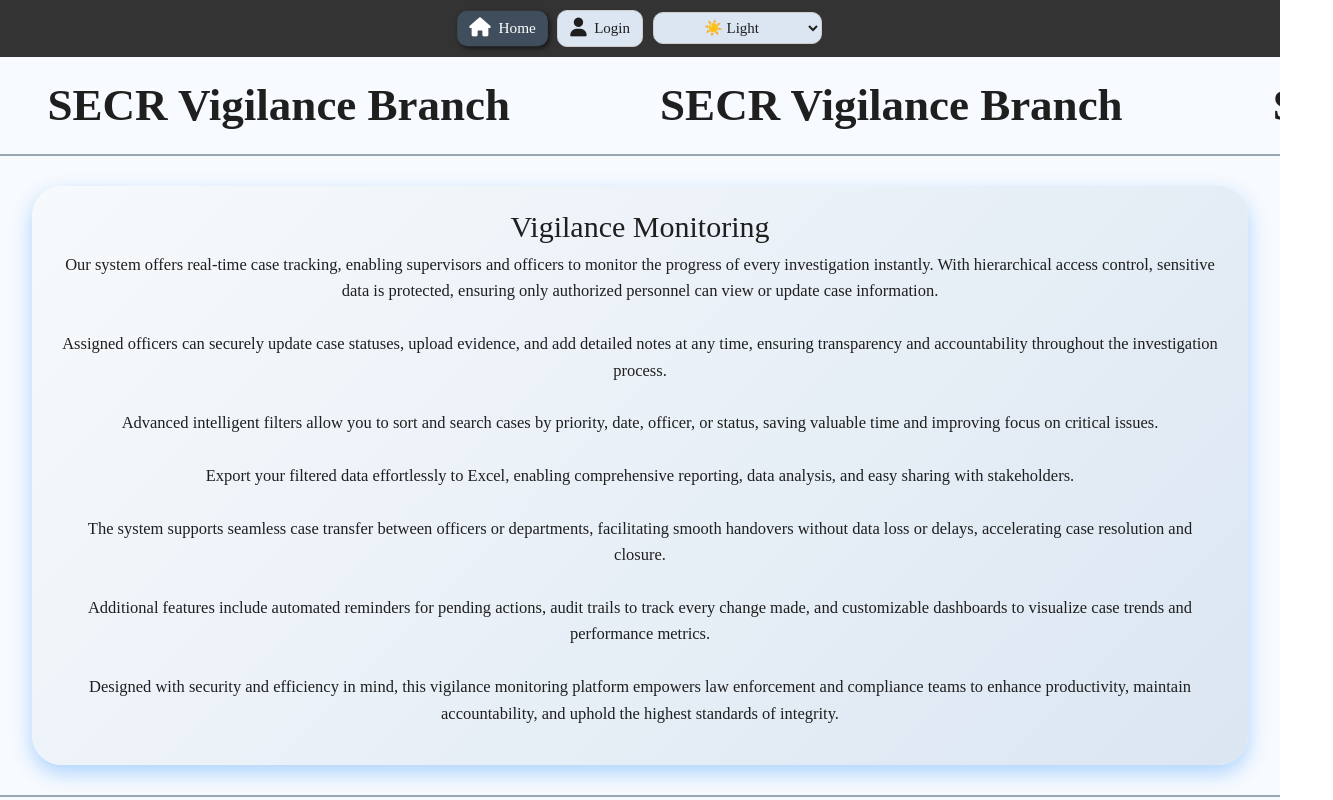
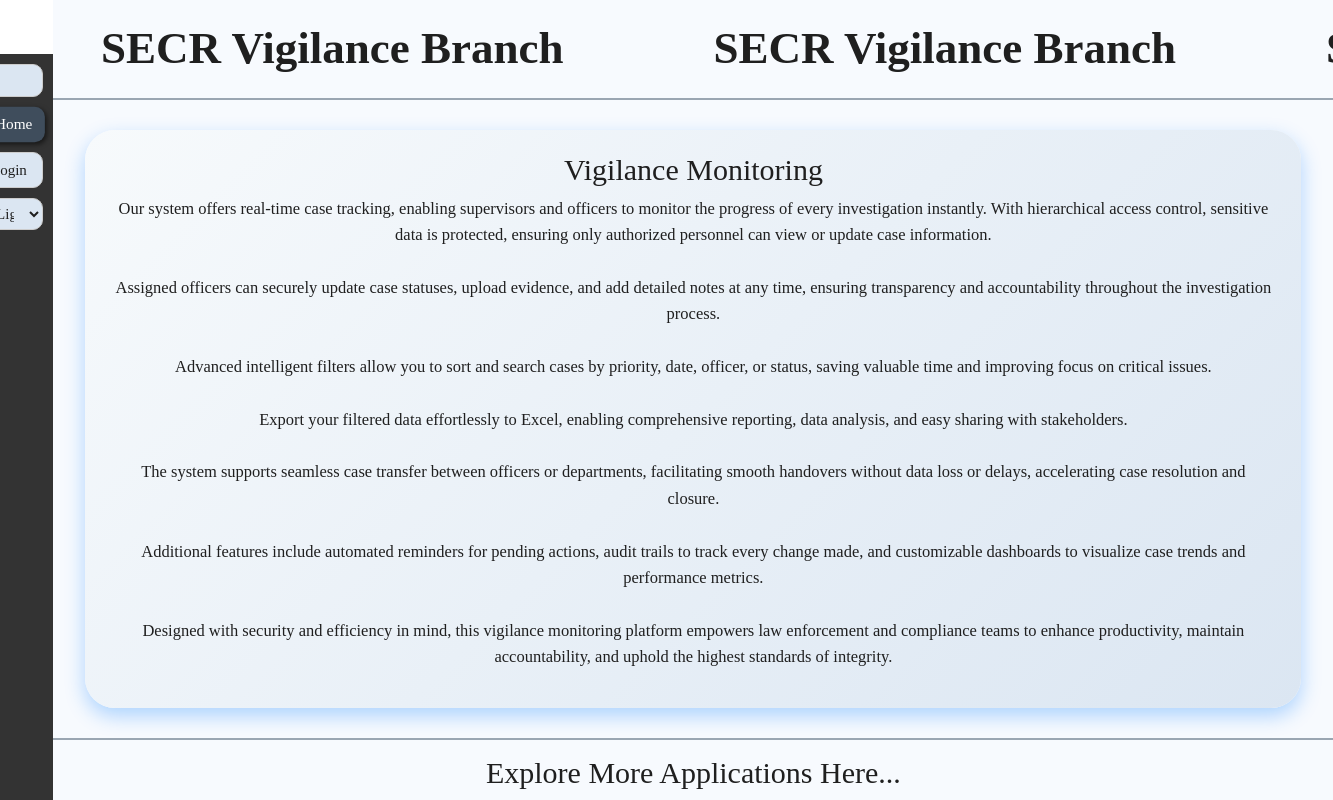
Before and after one commit to VinayVamshee/Project-VSS, a React (Create React App) app in the folder client/: page / in a window 1280 px wide. Shown: the top 800 px of the page, 1333 px wide, since content can reach past the window. Built offline with nearby package versions, Linux system fonts and the light colour scheme.

Commit message:
style updates

```diff
--- a/client/src/Components/InProgess.js
+++ b/client/src/Components/InProgess.js
@@ -332,97 +332,6 @@ export default function InProgress() {
 
                     <div className="AllFilters Filters" >
                         <div className="">
-
-                            <div className="input-group mb-1">
-                                {/* Dropdown to select a date field */}
-                                <button
-                                    className="btn btn-outline-secondary dropdown-toggle"
-                                    type="button"
-                                    data-bs-toggle="dropdown"
-                                    aria-expanded="false"
-                                >
-                                    <i className="bi bi-calendar-range me-2"></i>
-                                    {selectedDateRangeField || "Select Date Field"}
-                                </button>
-
-                                <ul className="dropdown-menu dropdown-menu-end">
-                                    {formSchemas
-                                        .flatMap((form) =>
-                                            form.inputFields.flatMap((field) => {
-                                                if (field.type === "group") {
-                                                    return field.fields
-                                                        .filter((subField) =>
-                                                            `${field.label} - ${subField.label}`.toLowerCase().includes("date")
-                                                        )
-                                                        .map((subField) => ({
-                                                            label: `${field.label} - ${subField.label}`,
-                                                            key: `${field.label} - ${subField.label}`,
-                                                        }));
-                                                }
-
-                                                if (field.label.toLowerCase().includes("date")) {
-                                                    return [{ label: field.label, key: field.label }];
-                                                }
-
-                                                return [];
-                                            })
-                                        )
-                                        .map(({ label, key }, idx) => (
-                                            <li key={idx}>
-                                                <button
-                                                    className="dropdown-item"
-                                                    type="button"
-                                                    onClick={() => {
-                                                        setSelectedDateRangeField(key);
-                                                    }}
-                                                >
-                                                    {label}
-                                                </button>
-                                            </li>
-                                        ))}
-                                </ul>
-
-                                {/* Date inputs shown only after field is selected */}
-                                <label className="btn ms-2">From Date</label>
-                                <input
-                                    type="date"
-                                    className="form-control"
-                                    value={dateRange.from}
-                                    onChange={(e) =>
-                                        setDateRange({ ...dateRange, from: e.target.value })
-                                    }
-                                />
-
-                                <label className="btn ms-1">To Date</label>
-                                <input
-                                    type="date"
-                                    className="form-control"
-                                    value={dateRange.to}
-                                    onChange={(e) =>
-                                        setDateRange({ ...dateRange, to: e.target.value })
-                                    }
-                                />
-
-                                <button
-                                    className="btn"
-                                    type="button"
-                                    onClick={() => {
-                                        if (selectedDateRangeField && dateRange.from && dateRange.to) {
-                                            setFilters([
-                                                ...filters,
-                                                {
-                                                    field: selectedDateRangeField,
-                                                    value: `${dateRange.from} to ${dateRange.to}`,
-                                                },
-                                            ]);
-                                            setSelectedDateRangeField("");
-                                            setDateRange({ from: "", to: "" });
-                                        }
-                                    }}
-                                >
-                                    <i className="fa-solid fa-filter me-2"></i>Add Date Filter
-                                </button>
-                            </div>
                             <div className="input-group">
                                 {/* Dropdown for field selection */}
                                 <button
@@ -561,10 +470,100 @@ export default function InProgress() {
                                     <label className="ms-2">Select All</label>
                                 </div>
                                 <button className="btn me-2" onClick={handleDownloadExcel}>
-                                    <i className="fa-solid fa-file-excel me-2"></i> Download Excel
+                                    <i className="fa-solid fa-file-excel me-2"></i> Excel
                                 </button>
                                 <button className="btn" data-bs-toggle="modal" data-bs-target="#fieldSelectModal">
-                                    <i className="fa-solid fa-file-pdf me-2"></i> Download Report
+                                    <i className="fa-solid fa-file-pdf me-2"></i> Report
+                                </button>
+                            </div>
+                             <div className="input-group mb-1">
+                                {/* Dropdown to select a date field */}
+                                <button
+                                    className="btn btn-outline-secondary dropdown-toggle"
+                                    type="button"
+                                    data-bs-toggle="dropdown"
+                                    aria-expanded="false"
+                                >
+                                    <i className="bi bi-calendar-range me-2"></i>
+                                    {selectedDateRangeField || "Select Date Field"}
+                                </button>
+
+                                <ul className="dropdown-menu dropdown-menu-end">
+                                    {formSchemas
+                                        .flatMap((form) =>
+                                            form.inputFields.flatMap((field) => {
+                                                if (field.type === "group") {
+                                                    return field.fields
+                                                        .filter((subField) =>
+                                                            `${field.label} - ${subField.label}`.toLowerCase().includes("date")
+                                                        )
+                                                        .map((subField) => ({
+                                                            label: `${field.label} - ${subField.label}`,
+                                                            key: `${field.label} - ${subField.label}`,
+                                                        }));
+                                                }
+
+                                                if (field.label.toLowerCase().includes("date")) {
+                                                    return [{ label: field.label, key: field.label }];
+                                                }
+
+                                                return [];
+                                            })
+                                        )
+                                        .map(({ label, key }, idx) => (
+                                            <li key={idx}>
+                                                <button
+                                                    className="dropdown-item"
+                                                    type="button"
+                                                    onClick={() => {
+                                                        setSelectedDateRangeField(key);
+                                                    }}
+                                                >
+                                                    {label}
+                                                </button>
+                                            </li>
+                                        ))}
+                                </ul>
+
+                                {/* Date inputs shown only after field is selected */}
+                                <label className="btn ms-2">From Date</label>
+                                <input
+                                    type="date"
+                                    className="form-control"
+                                    value={dateRange.from}
+                                    onChange={(e) =>
+                                        setDateRange({ ...dateRange, from: e.target.value })
+                                    }
+                                />
+
+                                <label className="btn ms-1">To Date</label>
+                                <input
+                                    type="date"
+                                    className="form-control"
+                                    value={dateRange.to}
+                                    onChange={(e) =>
+                                        setDateRange({ ...dateRange, to: e.target.value })
+                                    }
+                                />
+
+                                <button
+                                    className="btn"
+                                    type="button"
+                                    onClick={() => {
+                                        if (selectedDateRangeField && dateRange.from && dateRange.to) {
+                                            setFilters([
+                                                ...filters,
+                                                {
+                                                    field: selectedDateRangeField,
+                                                    value: `${dateRange.from} to ${dateRange.to}`,
+                                                },
+                                            ]);
+                                            setSelectedDateRangeField("");
+                                            setDateRange({ from: "", to: "" });
+                                        }
+                                    }}
+                                >
+                                    <i className="fa-solid fa-filter me-2"></i>Add Date Filter
                                 </button>
                             </div>
                         </div>
@@ -835,7 +834,7 @@ export default function InProgress() {
                                                         return (
                                                             <div
                                                                 key={fieldKey}
-                                                                className={inputField.type === "group" ? "col-12 mb-3" : "col-12 col-sm-6 col-md-3 mb-3"}
+                                                                className={inputField.type === "group" ? "col-12 mb-3" : "col-12 col-sm-4 col-md-3 mb-3"}
                                                             >
                                                                 {inputField.type === "group" ? (
                                                                     <div>
--- a/client/src/Components/Navigation.js
+++ b/client/src/Components/Navigation.js
@@ -81,60 +81,71 @@ export default function Navigation() {
 
   const [showChooseLoginModal, setShowChooseLoginModal] = useState(false);
 
+  const [isCollapsed, setIsCollapsed] = useState(false);
 
   return (
-    <div className='Navigation'>
-      <Link className={`btn ${isActive('/')}`} to='/'> <i className="fa-solid fa-house fa-lg me-1"></i> Home </Link>
-      {
-        (IsUserLoggedIn || IsAdminLoggedIn) ?
-          (
+    <div className={`Navigation d-flex flex-column ${isCollapsed ? 'collapsed' : ''}`}>
+
+      <button
+        className="btn btn-sm btn-secondary "
+        onClick={() => setIsCollapsed(!isCollapsed)}
+      >
+        <i className={`fa-solid ${isCollapsed ? 'fa-angles-right' : 'fa-angles-left'}`}></i>
+      </button>
+      <Link className={`btn ${isActive('/')}`} to='/'>
+        <i className="fa-solid fa-house fa-lg "></i>
+        {!isCollapsed && 'Home'}
+      </Link>
+
+      {(IsUserLoggedIn || IsAdminLoggedIn) && (
         <>
-              <Link className={`btn ${isActive('/new-case')}`} to='/new-case'> <i className="fa-solid fa-square-plus fa-lg me-2"></i>Register Case </Link>
-              <Link className={`btn ${isActive('/inProgress')}`} to='/inProgress'> <i className="fa-solid fa-circle-dot fa-lg me-1" style={{ color: '#ffc800' }}></i>In Progress </Link>
-              <Link className={`btn ${isActive('/closedCases')}`} to='/closedCases'> <i className="fa-solid fa-circle-dot fa-lg me-1" style={{ color: 'red' }}></i>Closed Cases </Link>
+          <Link className={`btn ${isActive('/new-case')}`} to='/new-case'>
+            <i className="fa-solid fa-square-plus fa-lg "></i>
+            {!isCollapsed && 'Register Case'}
+          </Link>
+          <Link className={`btn ${isActive('/inProgress')}`} to='/inProgress'>
+            <i className="fa-solid fa-circle-dot fa-lg " style={{ color: '#ffc800' }}></i>
+            {!isCollapsed && 'In Progress'}
+          </Link>
+          <Link className={`btn ${isActive('/closedCases')}`} to='/closedCases'>
+            <i className="fa-solid fa-circle-dot fa-lg " style={{ color: 'red' }}></i>
+            {!isCollapsed && 'Closed Cases'}
+          </Link>
         </>
-          )
-          :
-          null
-      }
-      {
-        IsAdminLoggedIn ?
-          <Link className={`btn ${isActive('/settings')}`} to='/settings'> <i className="fa-solid fa-gear fa-lg me-1"></i> Settings </Link>
-          : null
-      }
+      )}
+
+      {IsAdminLoggedIn && (
+        <Link className={`btn ${isActive('/settings')}`} to='/settings'>
+          <i className="fa-solid fa-gear fa-lg "></i>
+          {!isCollapsed && 'Settings'}
+        </Link>
+      )}
 
       {IsUserLoggedIn ? (
-        <button
-          className="btn"
-          onClick={() => {
+        <button className="btn" onClick={() => {
           localStorage.removeItem('userToken');
           setIsUserLoggedIn(false);
           localStorage.removeItem('userRole');
           window.location.reload();
-          }}
-        >
-          User Logout<i className="fa-solid fa-right-from-bracket fa-lg ms-2"></i>
+        }}>
+          {!isCollapsed && 'User Logout'}
+          <i className="fa-solid fa-right-from-bracket fa-lg "></i>
         </button>
       ) : IsAdminLoggedIn ? (
-        <button
-          className="btn me-2"
-          onClick={() => {
+        <button className="btn " onClick={() => {
           localStorage.removeItem('adminToken');
           setIsAdminLoggedIn(false);
           window.location.reload();
-          }}
-        >
-          Admin Logout<i className="fa-solid fa-right-from-bracket fa-lg ms-2"></i>
+        }}>
+          <i className="fa-solid fa-right-from-bracket fa-lg "></i>
+          {!isCollapsed && 'Admin Logout'}
         </button>
       ) : (
-        <button
-          className="btn"
-          onClick={() => setShowChooseLoginModal(true)}
-        >
-          <i className="fa-solid fa-user fa-lg me-2"></i>Login
+        <button className="btn" onClick={() => setShowChooseLoginModal(true)}>
+          <i className="fa-solid fa-user fa-lg "></i>
+          {!isCollapsed && 'Login'}
         </button>
       )}
-
       {showChooseLoginModal && (
         <div
           className="modal fade show"
@@ -257,6 +268,7 @@ export default function Navigation() {
       </div>
 
       {/* Theme Selector */}
+      {!isCollapsed && (
         <select value={theme} onChange={(e) => setTheme(e.target.value)} className='btn'>
           <option value="white">☀️ Light</option>
           <option value="black">🌑 Dark</option>
@@ -292,7 +304,7 @@ export default function Navigation() {
           <option value="stellar-candy">🍬 Stellar Candy</option>
 
         </select>
-
+      )}
     </div>
   );
 }
--- a/client/src/Components/style.css
+++ b/client/src/Components/style.css
@@ -739,44 +739,71 @@
 
 .App {
   display: flex;
-  flex-direction: column;
   align-items: center;
   justify-content: center;
 }
 
 .Home {
-  padding: 15px;
+  padding: 5px;
   width: 100%;
 
   background-color: var(--bg-color);
   display: flex;
   flex-direction: column;
   gap: 10px;
+  height: 100vh;
 }
 
 
 .Navigation {
   display: flex;
-  align-items: center;
-  justify-content: center;
+  flex-direction: column;
+  align-items: flex-start;
+  justify-content: flex-start;
   padding: 10px;
   gap: 10px;
-  width: 100%;
+  height: 100vh;
   background-color: var(--navigation-color);
+  flex-wrap: wrap;
+  transition: width 0.3s ease;
+  width: 200px;
+}
 
-  position: sticky;
-  top: 0px;
-  z-index: 100;
-  flex-wrap: wrap;
+.Navigation.collapsed {
+  width: 70px;
 }
+
+.Navigation.collapsed .btn {
+  justify-content: center;
+  text-align: center;
+}
+
+.Navigation .btn i {
+  margin-right: 5px;
+}
+
+.Navigation.collapsed .btn i {
+  margin-right: 0;
+}
+
+.Navigation.collapsed .btn span,
+.Navigation.collapsed select,
+.Navigation.collapsed .btn::after {
+  display: none !important;
+}
+
 
 .Navigation .btn {
   background-color: var(--btn-bg);
+  width: 100%;
   border-radius: 10px;
   padding: 6px 12px;
   border: 1px solid #ccc;
   cursor: pointer;
   transition: background-color 0.2s ease;
+  justify-content: flex-start;
+  text-align: start;
+  white-space: nowrap;
 }
 
 .Navigation .btn:hover {
@@ -862,7 +889,7 @@
 }
 
 .Home .Grid {
-  height: 90vh;
+  height: 100%;
   overflow-y: scroll;
   background-color: var(--bg-color);
   color: var(--text-color);
@@ -1211,8 +1238,8 @@ button {
 .Settings {
   display: flex;
   width: 100%;
-  min-height: 93vh;
-  margin-top: 6px;
+  height: 100vh;
+  margin-left: 5px;
 }
 
 .Admin-Options {
@@ -1259,7 +1286,7 @@ button {
   background-color: var(--bg-color);
   flex: 1;
   overflow: scroll;
-  height: 93vh;
+  height: 100vh;
 }
 
 /* .btn {
```
Lines whose indentation alone changed are shown as unchanged.
